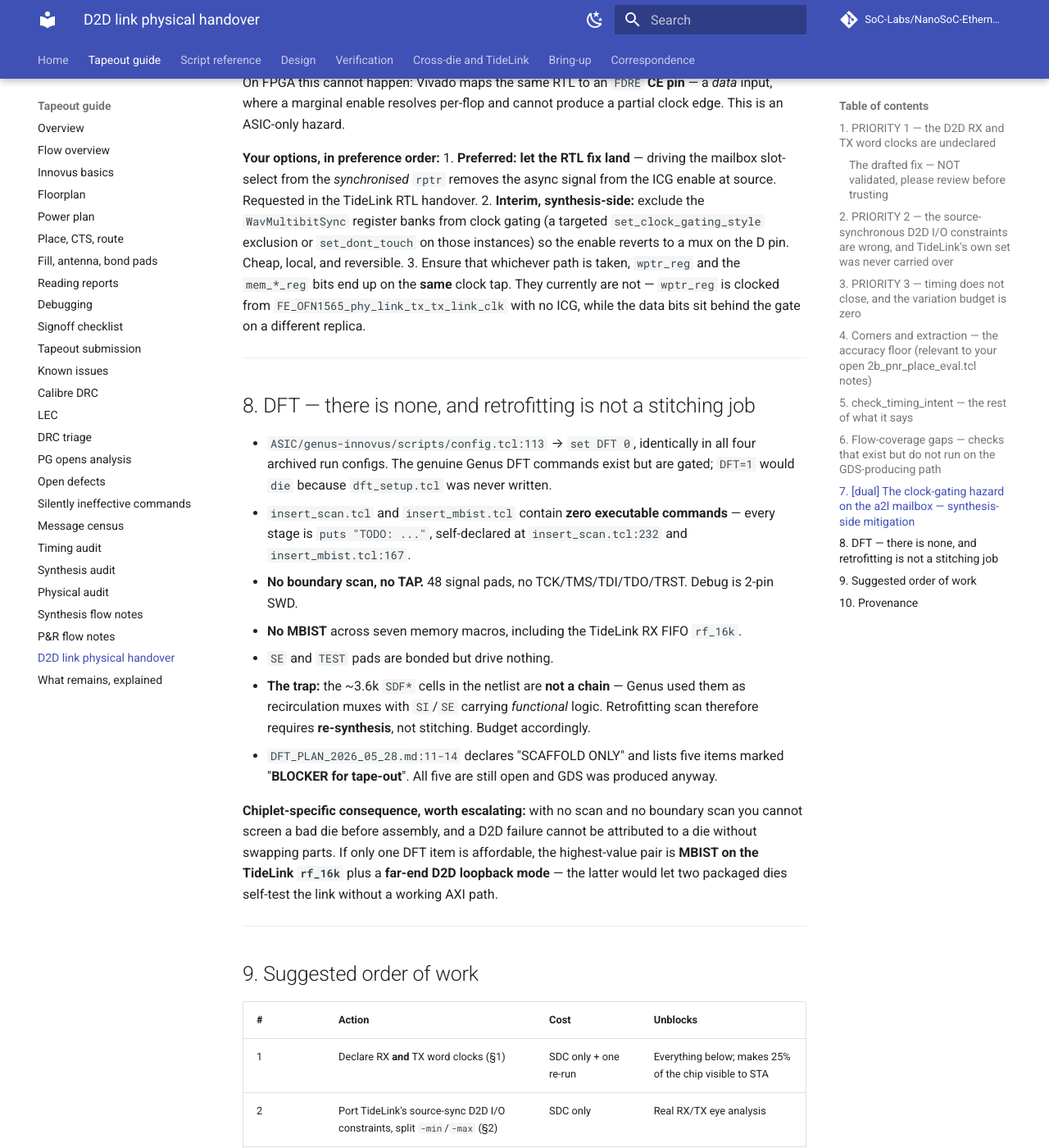
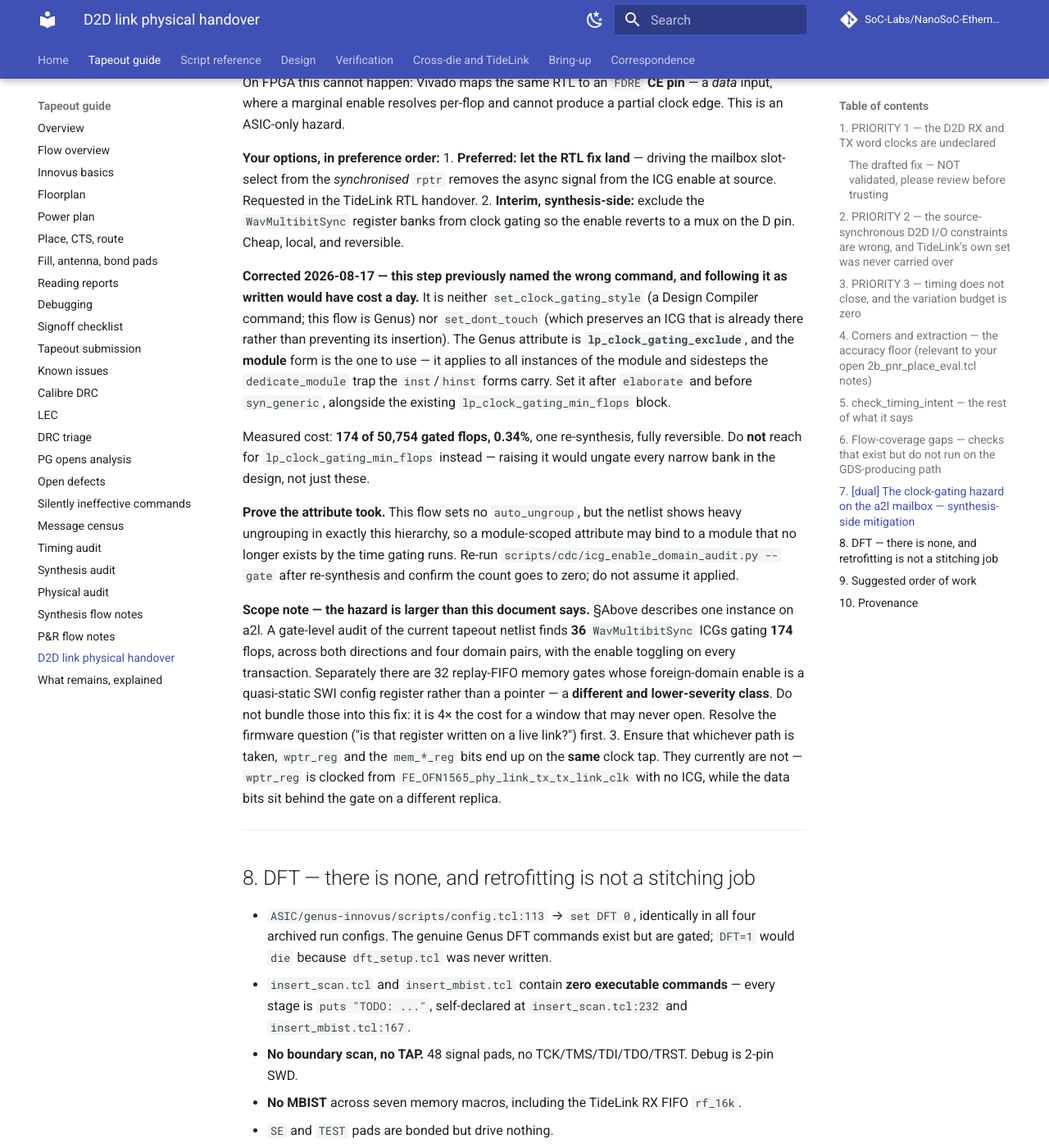
Before and after one commit to SoC-Labs/NanoSoC-Ethernet-Chiplet, an MkDocs documentation site: the page built from docs/tapeout/24-d2d-link-physical-handover.md, in a window 1280 px wide and 1400 px high, scrolled down 6124 px. Shown: the whole window at 82% size. Built offline with MkDocs 1.6.1 and Material for MkDocs 9.7.7, drawn with Linux system fonts in a browser that asks for light colours; comment, search, counter and statistics services are not loaded.

Commit message:
docs/tapeout/24: name the mitigation Genus actually has, and the real ICG count
Step 2 told the reader to exclude the mailbox register banks from clock gating
via `set_clock_gating_style` or `set_dont_touch`. Neither is right. The first is
a Design Compiler command and this flow is Genus; the second preserves an ICG
that already exists rather than preventing its insertion. Following the step as
written costs a day before you find that out.

The Genus attribute is `lp_clock_gating_exclude`, module form - it applies to
all instances of the module and sidesteps the `dedicate_module` trap the
inst/hinst forms carry - set after elaborate and before syn_generic. Measured
cost 174 of 50,754 gated flops, 0.34%, one re-synthesis, reversible. Explicitly
warns off `lp_clock_gating_min_flops`, which would ungate every narrow bank in
the design rather than just these.

Adds a proof step, because this flow shows heavy ungrouping in exactly this
hierarchy and a module-scoped attribute can bind to a module that no longer
exists by the time gating runs. Re-run the audit with --gate and confirm zero;
do not assume it applied.

Also corrects the scope. This document describes ONE instance on a2l. A
gate-level audit of the current tapeout netlist finds 36 WavMultibitSync ICGs
gating 174 flops, across both directions and four domain pairs, enable toggling
every transaction. The 32 replay-FIFO memory gates are a different and lower
severity class - quasi-static SWI config enable, not a pointer - and are
explicitly excluded from the fix rather than silently folded in.

Co-Authored-By: Claude Opus 5 (1M context) <noreply@anthropic.com>

```diff
--- a/docs/tapeout/24-d2d-link-physical-handover.md
+++ b/docs/tapeout/24-d2d-link-physical-handover.md
@@ -225,9 +225,33 @@ marginal enable resolves per-flop and cannot produce a partial clock edge. This
 **Your options, in preference order:**
 1. **Preferred: let the RTL fix land** — driving the mailbox slot-select from the *synchronised* `rptr`
    removes the async signal from the ICG enable at source. Requested in the TideLink RTL handover.
-2. **Interim, synthesis-side:** exclude the `WavMultibitSync` register banks from clock gating
-   (a targeted `set_clock_gating_style` exclusion or `set_dont_touch` on those instances) so the
-   enable reverts to a mux on the D pin. Cheap, local, and reversible.
+2. **Interim, synthesis-side:** exclude the `WavMultibitSync` register banks from clock gating so
+   the enable reverts to a mux on the D pin. Cheap, local, and reversible.
+
+   **Corrected 2026-08-17 — this step previously named the wrong command, and following it as
+   written would have cost a day.** It is neither `set_clock_gating_style` (a Design Compiler
+   command; this flow is Genus) nor `set_dont_touch` (which preserves an ICG that is already there
+   rather than preventing its insertion). The Genus attribute is **`lp_clock_gating_exclude`**, and
+   the **module** form is the one to use — it applies to all instances of the module and sidesteps
+   the `dedicate_module` trap the `inst`/`hinst` forms carry. Set it after `elaborate` and before
+   `syn_generic`, alongside the existing `lp_clock_gating_min_flops` block.
+
+   Measured cost: **174 of 50,754 gated flops, 0.34%**, one re-synthesis, fully reversible. Do
+   **not** reach for `lp_clock_gating_min_flops` instead — raising it would ungate every narrow
+   bank in the design, not just these.
+
+   **Prove the attribute took.** This flow sets no `auto_ungroup`, but the netlist shows heavy
+   ungrouping in exactly this hierarchy, so a module-scoped attribute may bind to a module that no
+   longer exists by the time gating runs. Re-run `scripts/cdc/icg_enable_domain_audit.py --gate`
+   after re-synthesis and confirm the count goes to zero; do not assume it applied.
+
+   **Scope note — the hazard is larger than this document says.** §Above describes one instance on
+   a2l. A gate-level audit of the current tapeout netlist finds **36** `WavMultibitSync` ICGs
+   gating **174** flops, across both directions and four domain pairs, with the enable toggling on
+   every transaction. Separately there are 32 replay-FIFO memory gates whose foreign-domain enable
+   is a quasi-static SWI config register rather than a pointer — a **different and lower-severity
+   class**. Do not bundle those into this fix: it is 4× the cost for a window that may never open.
+   Resolve the firmware question ("is that register written on a live link?") first.
 3. Ensure that whichever path is taken, `wptr_reg` and the `mem_*_reg` bits end up on the **same**
    clock tap. They currently are not — `wptr_reg` is clocked from `FE_OFN1565_phy_link_tx_tx_link_clk`
    with no ICG, while the data bits sit behind the gate on a different replica.
```
